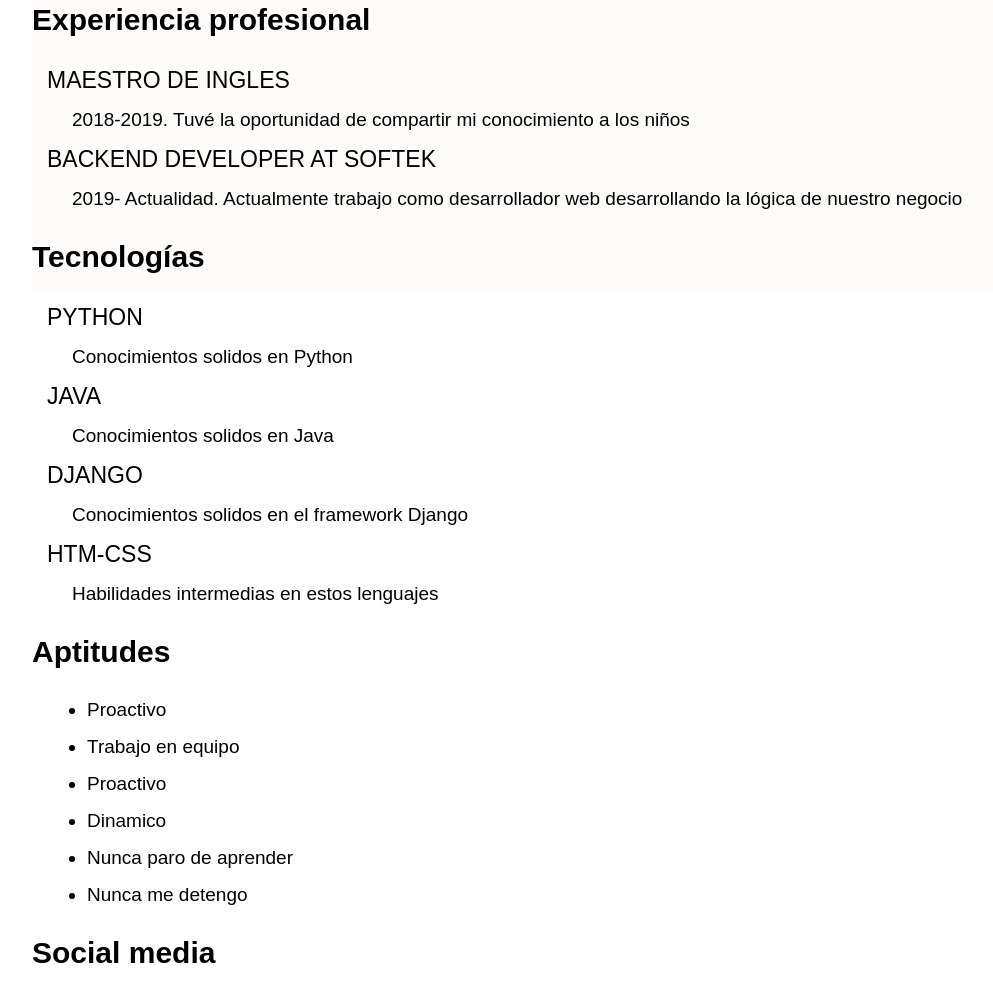
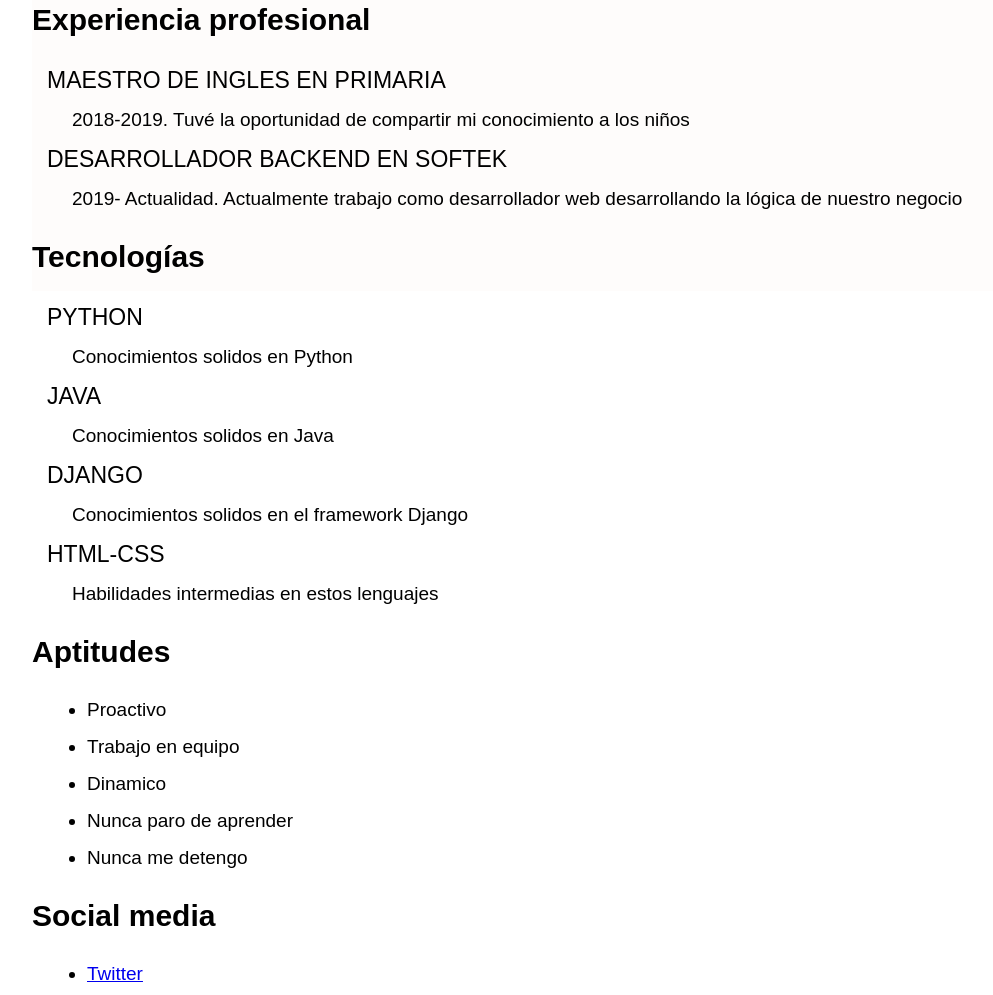
Before and after one commit to tinoco123/cv, a plain HTML site: page cv/index.html in a window 1280 px wide. Shown: the part 476-1471 px from the top of the page, without its empty margins (108-1101 px from the left). Drawn offline with Linux system fonts and the light colour scheme.

Commit message:
Update index.html

```diff
--- a/cv/index.html
+++ b/cv/index.html
@@ -2,7 +2,7 @@
 <html lang="es" dir="ltr">
   <head>
     <meta charset="utf-8">
-    <meta name="description" content="Soy un desarrollador web especializado en el backend, recien graduado y con un hambre para aportar a la comunidad">
+
     <title>Mi Portafolio</title>
   </head>
   <body style="font-family: sans-serif; text-align: center; margin: 0px;">
@@ -39,9 +39,9 @@
             <h3 style="font-size: 30px; text-align: left; font-weight:bold;">Experiencia profesional</h3>
             <div >
               <dl style="text-align: left; ">
-                <dt style="font-size: 23px; margin: 15px;text-transform: uppercase;">Maestro de ingles</dt>
+                <dt style="font-size: 23px; margin: 15px;text-transform: uppercase;">Maestro de ingles en primaria</dt>
                   <dd style="font-size: 19px;">2018-2019. Tuvé la oportunidad de compartir mi conocimiento a los niños</dd>
-                <dt style="font-size: 23px; margin: 15px; text-transform: uppercase;">Backend Developer at Softek</dt>
+                <dt style="font-size: 23px; margin: 15px; text-transform: uppercase;">Desarrollador Backend en Softek</dt>
                   <dd style="font-size: 19px;">2019- Actualidad. Actualmente trabajo como desarrollador web desarrollando la lógica de nuestro negocio</dd>
               </dl>
             </div>
@@ -56,7 +56,7 @@
                 <dd style="font-size: 19px;">Conocimientos solidos en Java</dd>
               <dt style="font-size: 23px; margin: 15px; text-transform: uppercase;">Django</dt>
                 <dd style="font-size: 19px;">Conocimientos solidos en el framework Django</dd>
-              <dt style="font-size: 23px; margin: 15px; text-transform: uppercase;">HTM-CSS</dt>
+              <dt style="font-size: 23px; margin: 15px; text-transform: uppercase;">HTML-CSS</dt>
                 <dd style="font-size: 19px;">Habilidades intermedias en estos lenguajes</dd>
             </dl>
           </div>
@@ -66,7 +66,6 @@
         <ul>
           <li style="font-size: 19px; margin: 15px; text-align:left">Proactivo</li>
           <li style="font-size: 19px; margin: 15px; text-align:left">Trabajo en equipo</li>
-          <li style="font-size: 19px; margin: 15px; text-align:left">Proactivo</li>
           <li style="font-size: 19px; margin: 15px; text-align:left">Dinamico</li>
           <li style="font-size: 19px; margin: 15px; text-align:left">Nunca paro de aprender</li>
           <li style="font-size: 19px; margin: 15px; text-align:left">Nunca me detengo</li>
```
